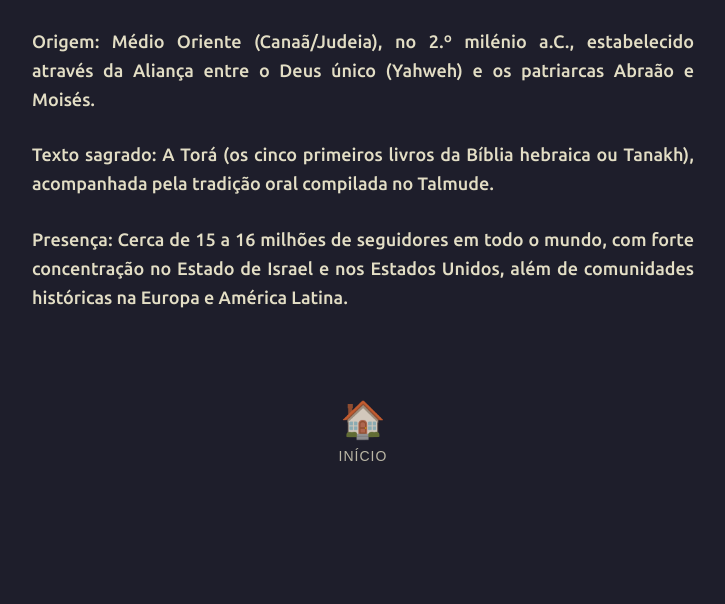
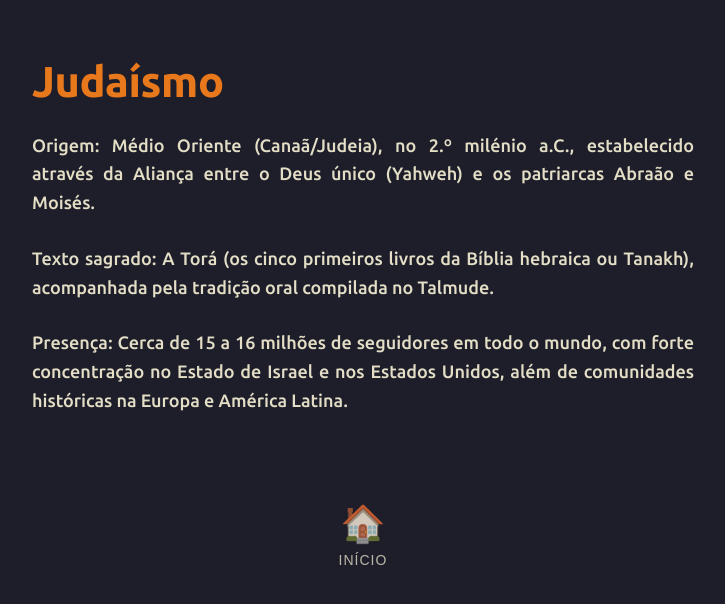
Before and after one commit to joaquim-capitao/joaquim-capitao.github.io, a Jekyll site: the page built from religiao/judaismo.md, in a window 1280 px wide. Shown: the top 604 px of the page, without its empty margins (277-1002 px from the left). Built offline with Jekyll 4.4.1, drawn with Linux system fonts in a browser that asks for light colours; our own code applies the rules of GitHub Pages for plain Markdown files.

Commit message:
Atualizar o judaismo.md

```diff
--- a/religiao/judaismo.md
+++ b/religiao/judaismo.md
@@ -1,3 +1,5 @@
+# Judaísmo
+
 Origem: Médio Oriente (Canaã/Judeia), no 2.º milénio a.C., estabelecido através da Aliança entre o Deus único (Yahweh) e os patriarcas Abraão e Moisés.
 
 Texto sagrado: A Torá (os cinco primeiros livros da Bíblia hebraica ou Tanakh), acompanhada pela tradição oral compilada no Talmude.
```
